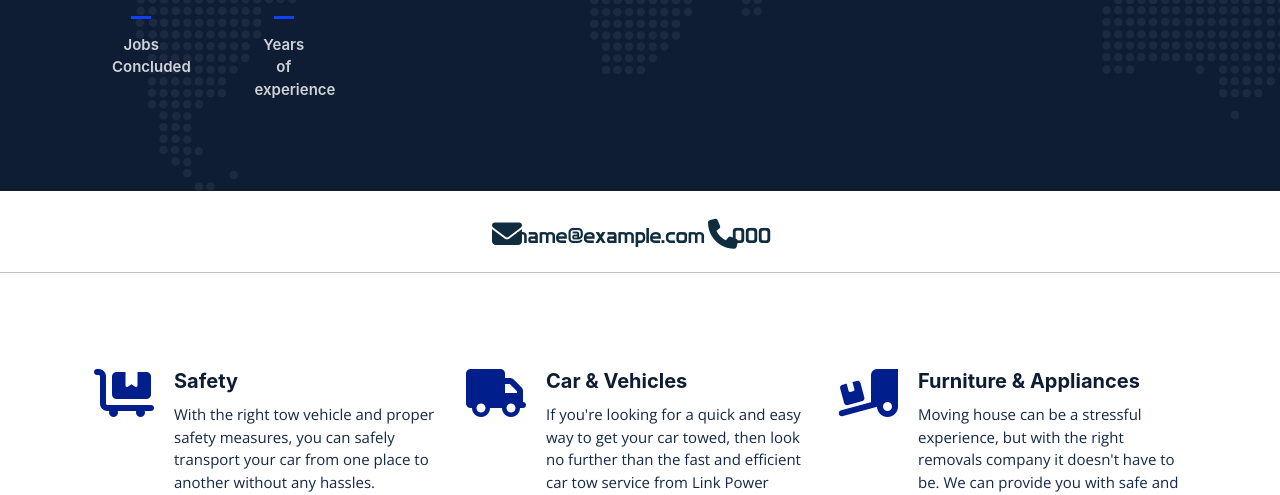
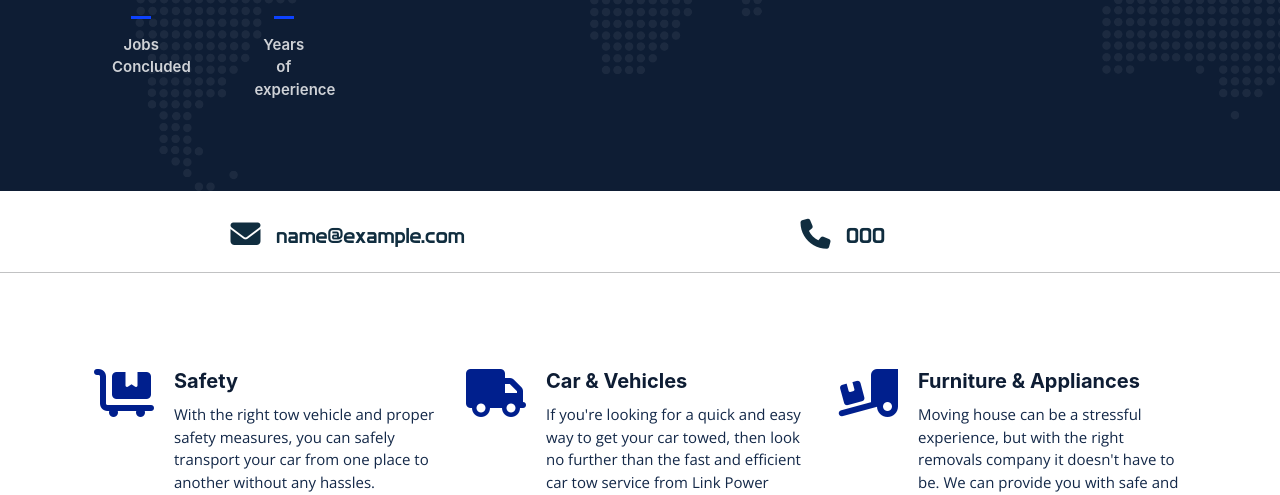
Before and after one commit to JhonnyKeller/linkpowerlogistics, a Django app: template templates/home.html in a window 1280 px wide. Shown: the part 587-1082 px from the top of the page. Run offline with Django 4.2, Linux system fonts and the light colour scheme; the template is opened without the code that fills it: most values are stand-ins (such as "Sample title", 1, 10 or a date in 2020); some libraries are stand-ins or nearby versions.

Commit message:
'fixingmobile5'

```diff
--- a/templates/home.html
+++ b/templates/home.html
@@ -91,9 +91,9 @@
   </div>
 </section><!-- End Hero Section -->
 {% for x in info %}
-<div style="height:auto;" class="container d-flex justify-content-center">
-        <div class="row justify-content-start">
-          <div class="col-12 col-md-6 mt-4 ">
+<div style="height:auto;" class="container justify-content-center">
+        <div class="row justify-content-center">
+          <div class="col-12 col-md-6 mt-4">
             <div class="container">
               <div class="row justify-content-center">
                 <div class="col-2 col-md-1 mt-1">
@@ -103,10 +103,9 @@
                   <h2 class="mt-2" style="font-size:21px;"><a style="color:#102D3F;" href="mailto:{{x.email}}">{{x.email}}</a></h2>
                 </div>
               </div>
-
             </div>
           </div>
-          <div class="col-12 col-md-6 mt-4 justify-content-start">
+          <div class="col-12 col-md-6 mt-4">
             <div class="container">
               <div class="row justify-content-center">
                 <div class="col-2 col-md-1">
@@ -116,11 +115,9 @@
                   <h2 class="mt-2" id="service" style="font-size:21px;"><a style="color:#102D3F;" href="tel:{{x.phone_number}}">{{x.phone_number}}</a></h2>
                 </div>
               </div>
-
             </div>
-
           </div>
-  </div>
+      </div>
 </div>
 {% endfor %}
 <hr>
```
